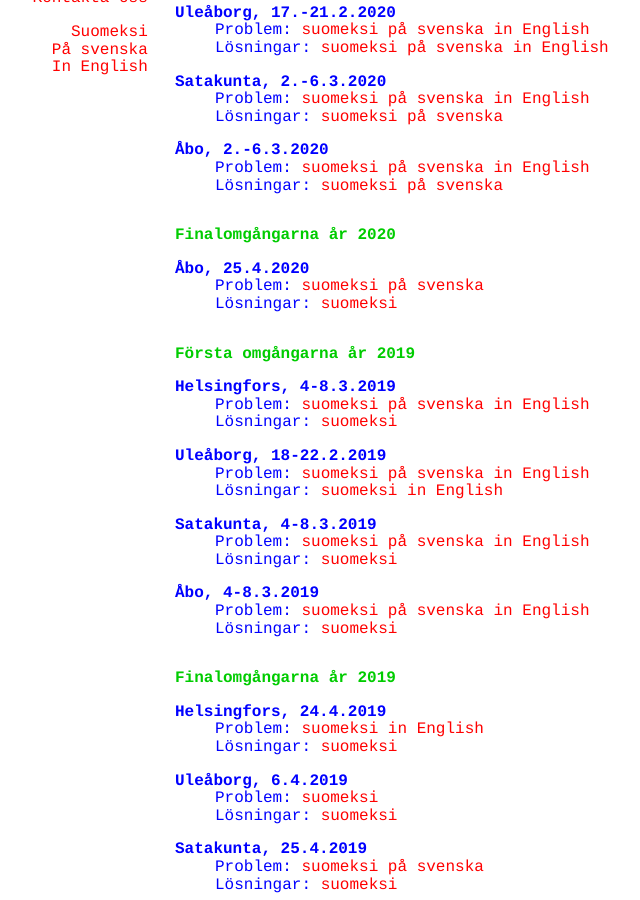
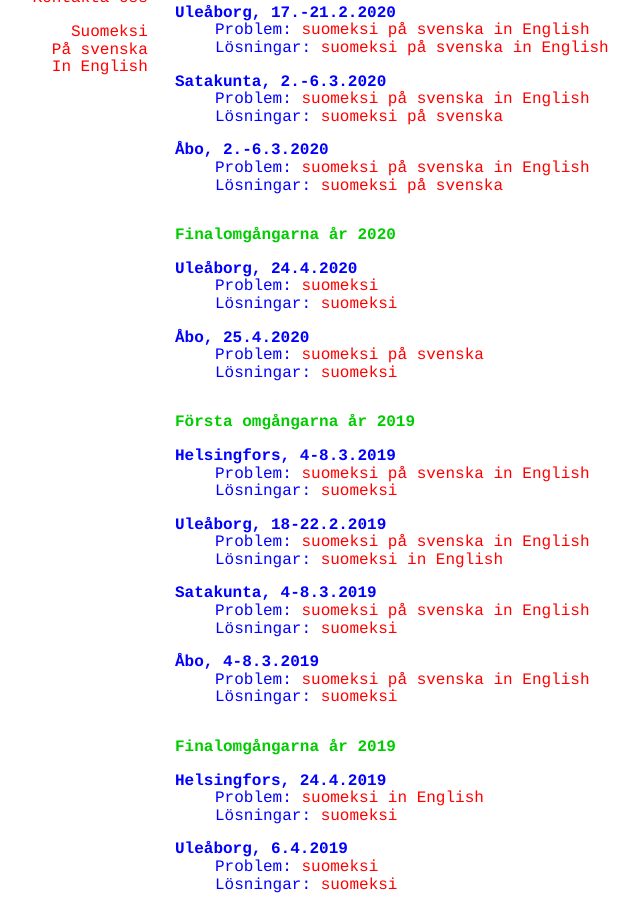
Before and after one commit to matematiikkakilpailut/matematiikkakilpailut.github.io, a Jekyll site: the page built from seiskat/sv/problem.html, in a window 1280 px wide and 900 px high, scrolled down 322 px. Shown: the whole window, without its empty margins (145-785 px from the left). Built offline with Jekyll 4.4.1, drawn with Linux system fonts in a browser that asks for light colours.

Commit message:
Update problem.html
Oulun tehtävät ja ratkaisut

```diff
--- a/seiskat/sv/problem.html
+++ b/seiskat/sv/problem.html
@@ -61,6 +61,15 @@ Problemen och modellsvaren finns h&auml;r efter t&auml;vlingen. -->
 <h2 id="finalomgångarna-år-2020">Finalomgångarna år 2020</h2>
 
 <dl>
+    <dt>Ule&aring;borg, 24.4.2020</dt>
+  <dd>
+    Problem:
+    <a href="2020/finaali-o.pdf" lang="fi" hreflang="fi">suomeksi</a>
+  </dd>
+  <dd>
+    L&ouml;sningar:
+    <a href="2020/finaali-o-r.pdf" lang="fi" hreflang="fi">suomeksi</a>
+  </dd>
   <dt>&Aring;bo, 25.4.2020</dt>
   <dd>
     Problem:
```
